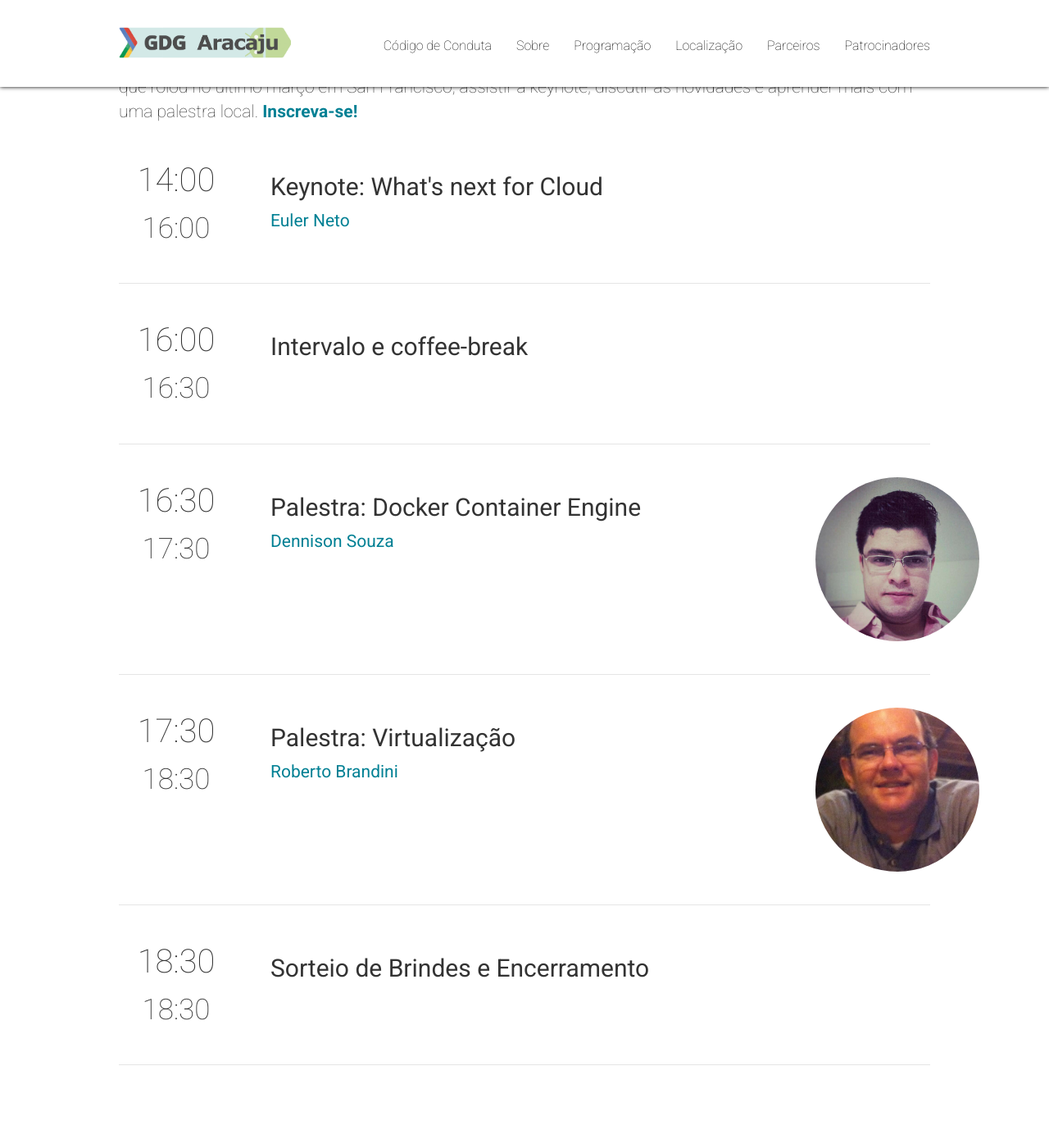
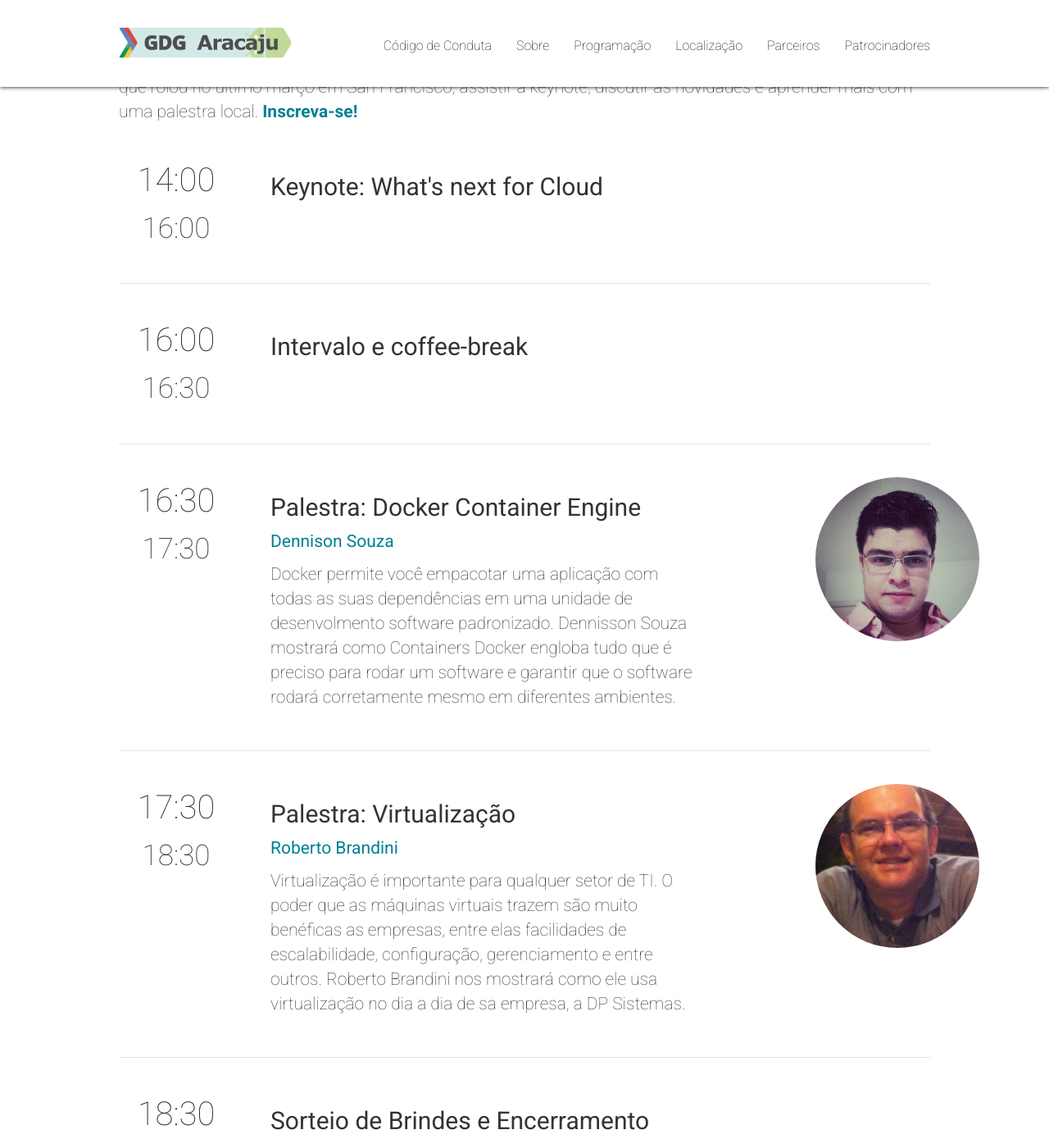
Before and after one commit to GDGAracaju/gcpnext-extended, a Jekyll site: the page built from index.html, in a window 1280 px wide and 1400 px high, scrolled down 806 px. Shown: the whole window at 82% size. Built offline with Jekyll 4.4.1, drawn with Linux system fonts in a browser that asks for light colours; nearby versions of some CDN libraries; Markdown is read by kramdown in place of the engine named in the settings; comment, search, counter and statistics services are not loaded; some of the changed text lies outside the part shown.

Commit message:
Remoção de área de palestrantes e adição de descrição na seção de horários de palestras

```diff
--- a/_config.yml
+++ b/_config.yml
@@ -31,7 +31,7 @@
   about: true
   c4p: false
   location: true
-  speakers: true
+  speakers: false
   schedule: true
   sponsors: true
   partners: true
@@ -78,7 +78,7 @@
     url: ""
     photo: "./img/speakers/dennison_souza.jpg"
     title: "Docker container engine"
-    details: "Docker permite você empacotar uma aplicação com todas as suas dependências em uma unidade de desenvolmento software padronizado. Dennisson Souza mostrará como Containers Docker engloba tudo que é preciso para rodar um software e garantir que o software rodará corretamente mesmo em diferentes ambientes."
+    details: ""
 
 # Schedule
 schedule:
@@ -95,7 +95,7 @@
           end: "16:00"
         description: ""
         speaker:
-          name: "Euler Neto"
+          name: ""
           photo: ""
           url: ""
       -
@@ -113,7 +113,7 @@
         time:
           start: "16:30"
           end: "17:30"
-        description: ""
+        description: "Docker permite você empacotar uma aplicação com todas as suas dependências em uma unidade de desenvolmento software padronizado. Dennisson Souza mostrará como Containers Docker engloba tudo que é preciso para rodar um software e garantir que o software rodará corretamente mesmo em diferentes ambientes."
         speaker:
           name: "Dennison Souza"
           photo: "./img/speakers/dennison_souza.jpg"
@@ -123,7 +123,7 @@
         time:
           start: "17:30"
           end: "18:30"
-        description: ""
+        description: "Virtualização é importante para qualquer setor de TI. O poder que as máquinas virtuais trazem são muito benéficas as empresas, entre elas facilidades de escalabilidade, configuração, gerenciamento e entre outros. Roberto Brandini nos mostrará como ele usa virtualização no dia a dia de sa empresa, a DP Sistemas."
         speaker:
           name: "Roberto Brandini"
           photo: "./img/speakers/roberto_brandini.jpg"
--- a/_includes/section/speakers.html
+++ b/_includes/section/speakers.html
@@ -1,3 +1,4 @@
+{% if site.sections.speakers %}
 <section class='palestrantes' id='palestrantes'>
   <div class='container'>
       <h2>Palestrantes</h2>
@@ -17,3 +18,4 @@
       </div>
   </div>
 </section>
+{% endif %}
--- a/css/style.css
+++ b/css/style.css
@@ -143,6 +143,7 @@
 }
 
 .friend-logo {
+    position: absolute;
     top: 0;
     bottom: 0;
     left: 0;
```
